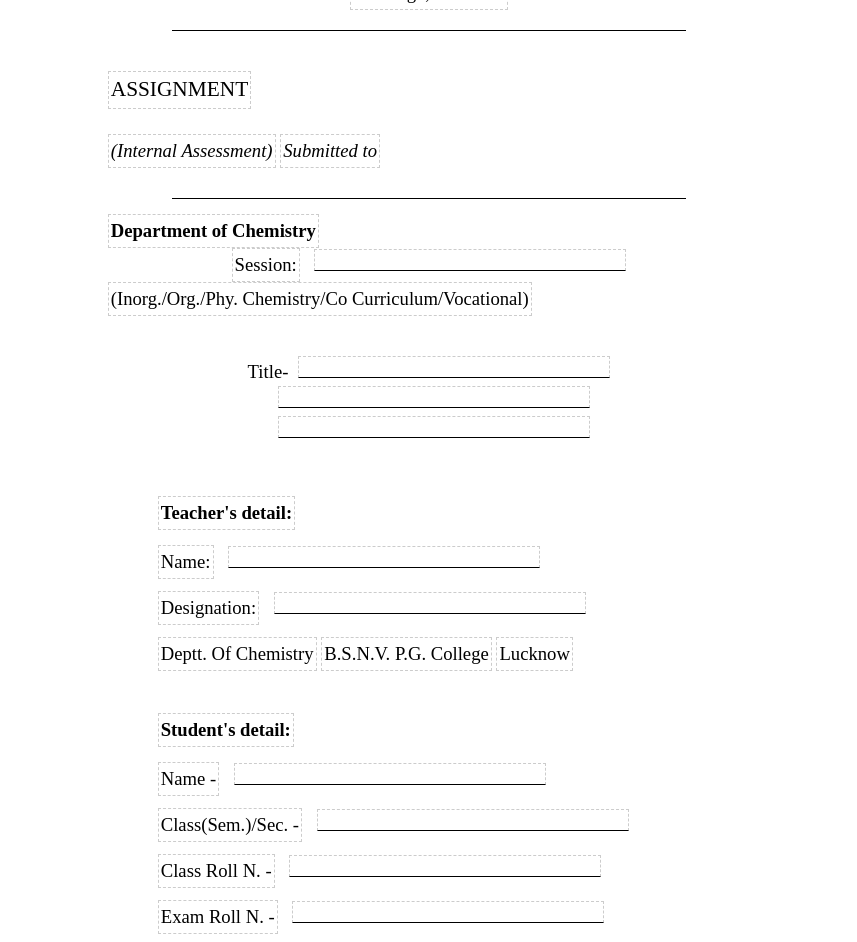
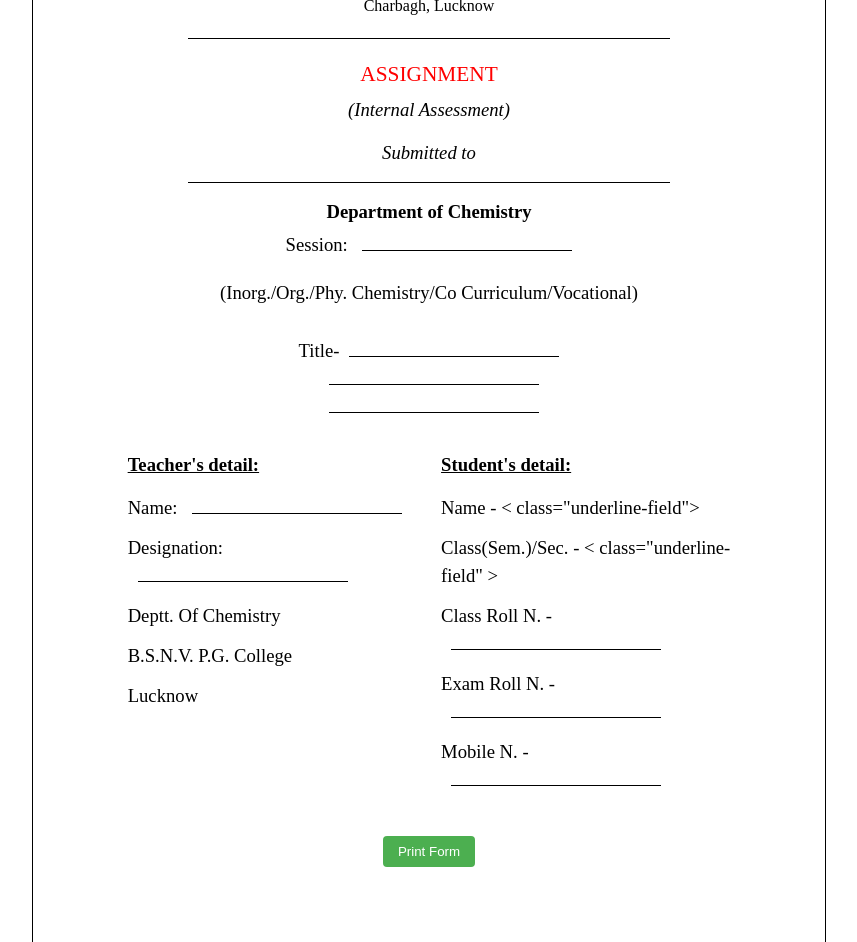
Before and after one commit to sachin-sk24/college, a plain HTML site: page Chem.html in a window 1280 px wide. Shown: the part 142-1084 px from the top of the page, without its empty margins (211-1068 px from the left). Drawn offline with Linux system fonts and the light colour scheme.

Commit message:
Update Chem.html

```diff
--- a/Chem.html
+++ b/Chem.html
@@ -2,204 +2,186 @@
 <html lang="en">
 <head>
     <meta charset="UTF-8">
-    <title>Chemistry Assignment Front Page</title>
+    <title>Chemistry Assignment</title>
     <style>
+        /* A4 Page Setup */
         @page {
             size: A4;
-            margin: 2cm;
+            margin: 0;
         }
         body {
             font-family: "Times New Roman", serif;
-            width: 100%;
             margin: 0;
             padding: 0;
             font-size: 14pt;
             line-height: 1.5;
             background-color: #fff;
         }
-        .container {
+        .page {
             width: 21cm;
-            min-height: 29.7cm;
+            height: 29.7cm;
             margin: 0 auto;
-            padding: 2cm;
+            padding: 2.5cm;
             box-sizing: border-box;
             position: relative;
+            border: 1px solid black;
+            background: white;
         }
-        .editable {
-            border: 1px dashed #ccc;
-            padding: 2px;
-            min-width: 50px;
-            display: inline-block;
-        }
-        .underline-field {
-            border-bottom: 1px solid #000;
-            display: inline-block;
-            min-width: 300px;
-            height: 20px;
-            margin-left: 10px;
-            padding: 0 5px;
-        }
-        .college-header {
+
+        /* Content Styling */
+        .header {
             text-align: center;
             margin-bottom: 20px;
         }
+        .college-name {
+            font-size: 18pt;
+            font-weight: bold;
+            text-transform: uppercase;
+        }
+        .college-address {
+            font-size: 12pt;
+            margin-top: 5px;
+        }
         .divider {
-            border-top: 1px solid #000;
+            border-top: 1px solid black;
             margin: 15px auto;
             width: 80%;
         }
         .assignment-title {
             text-align: center;
             font-size: 16pt;
-            margin: 25px 0 10px 0;
+            color: red;
+            text-transform: uppercase;
+            margin: 20px 0 5px 0;
         }
-        .details-section {
-            margin: 30px 0;
-            padding-left: 50px;
+        .subtitle {
+            text-align: center;
+            font-style: italic;
+            margin-bottom: 15px;
         }
-        .section-heading {
+
+        /* Details Sections */
+        .details-container {
+            display: flex;
+            justify-content: space-between;
+            margin-top: 30px;
+        }
+        .teacher-section, .student-section {
+            width: 48%;
+        }
+        .section-title {
             font-weight: bold;
+            text-decoration: underline;
             margin-bottom: 15px;
         }
         .detail-row {
             margin-bottom: 12px;
         }
+        .underline-field {
+            border-bottom: 1px solid black;
+            min-width: 200px;
+            display: inline-block;
+            margin-left: 10px;
+            height: 18px;
+            padding: 0 5px;
+        }
+
+        /* Title Section */
+        .title-section {
+            text-align: center;
+            margin: 30px 0;
+        }
+
+        /* Controls */
         .controls {
             text-align: center;
-            margin: 20px 0;
+            margin-top: 30px;
         }
         button {
             padding: 8px 15px;
-            margin: 0 5px;
+            margin: 0 10px;
             background-color: #4CAF50;
             color: white;
             border: none;
             border-radius: 4px;
             cursor: pointer;
         }
+
+        /* Print Settings */
         @media print {
-            button, .controls {
-                display: none !important;
-            }
-            .editable {
+            .page {
                 border: none;
-                padding: 0;
-            }
-            body {
-                padding: 0;
-                margin: 0;
-            }
-            .container {
-                padding: 2cm;
+                padding: 2.5cm;
                 margin: 0;
                 width: 100%;
                 height: 100%;
+            }
+            button {
+                display: none;
             }
         }
     </style>
 </head>
 <body>
-    <div class="container" contenteditable="true">
-        <div class="college-header">
-            <div class="editable" style="font-size: 18pt; font-weight: bold; text-transform: uppercase;">B. S. N. V. Postgraduate College</div>
-            <br>
-             <div class="editable">Charbagh, Lucknow</div>
+    <div class="page">
+        <!-- College Header -->
+        <div class="header">
+            <div class="college-name">B. S. N. V. Postgraduate College</div>
+            <div class="college-address">Charbagh, Lucknow</div>
         </div>
 
         <div class="divider"></div>
 
-        <div class="assignment-title editable">ASSIGNMENT</div>
-        <br>
-        <div class="editable" style="text-align: center; font-style: italic;">(Internal Assessment)</div>
-
-        <div class="editable" style="text-align: center; font-style: italic; margin: 15px 0;">Submitted to</div>
+        <!-- Assignment Title -->
+        <div class="assignment-title">ASSIGNMENT</div>
+        <div class="subtitle">(Internal Assessment)</div>
+        <div class="subtitle">Submitted to</div>
 
         <div class="divider"></div>
 
-        <div class="editable" style="text-align: center; font-weight: bold;">Department of Chemistry</div>
-        <div style="text-align: center;">
-            <span class="editable">Session:</span> <span class="underline-field editable"></span>
+        <!-- Department Info -->
+        <div style="text-align: center; font-weight: bold;">Department of Chemistry</div>
+        <div style="text-align: center; margin: 5px 0 20px 0;">
+            Session: <span class="underline-field"></span>
         </div>
-
-        <div class="editable" style="text-align: center; margin-bottom: 40px;">
+        <div style="text-align: center; margin-bottom: 30px;">
             (Inorg./Org./Phy. Chemistry/Co Curriculum/Vocational)
         </div>
 
-        <div style="text-align: center; margin-bottom: 50px;">
-            <div>Title-<span class="underline-field editable"></span></div>
-            <div><span class="underline-field editable"></span></div>
-            <div><span class="underline-field editable"></span></div>
+        <!-- Title Section -->
+        <div class="title-section">
+            <div>Title-<span class="underline-field"></span></div>
+            <div><span class="underline-field"></span></div>
+            <div><span class="underline-field"></span></div>
         </div>
 
-        <div class="details-section">
-            <div class="section-heading editable">Teacher's detail:</div>
-            <div class="detail-row">
-                <span class="editable">Name:</span> <span class="underline-field editable"></span>
+        <!-- Teacher and Student Details -->
+        <div class="details-container">
+            <!-- Left Side - Teacher Details -->
+            <div class="teacher-section">
+                <div class="section-title">Teacher's detail:</div>
+                <div class="detail-row">Name: <span class="underline-field"></span></div>
+                <div class="detail-row">Designation: <span class="underline-field"></span></div>
+                <div class="detail-row">Deptt. Of Chemistry</div>
+                <div class="detail-row">B.S.N.V. P.G. College</div>
+                <div class="detail-row">Lucknow</div>
             </div>
-            <div class="detail-row">
-                <span class="editable">Designation:</span> <span class="underline-field editable"></span>
+
+            <!-- Right Side - Student Details -->
+            <div class="student-section">
+                <div class="section-title">Student's detail:</div>
+                <div class="detail-row">Name -  < class="underline-field"> </div>
+                <div class="detail-row">Class(Sem.)/Sec. - < class="underline-field" > </div>
+                <div class="detail-row">Class Roll N. - <span class="underline-field"></span></div>
+                <div class="detail-row">Exam Roll N. - <span class="underline-field"></span></div>
+                <div class="detail-row">Mobile N. - <span class="underline-field"></span></div>
             </div>
-            <div class="detail-row editable">Deptt. Of Chemistry</div>
-            <div class="detail-row editable">B.S.N.V. P.G. College</div>
-            <div class="detail-row editable">Lucknow</div>
         </div>
 
-        <div class="details-section">
-            <div class="section-heading editable">Student's detail:</div>
-            <div class="detail-row">
-                <span class="editable">Name -</span> <span class="underline-field editable"></span>
-            </div>
-            <div class="detail-row">
-                <span class="editable">Class(Sem.)/Sec. -</span> <span class="underline-field editable"></span>
-            </div>
-            <div class="detail-row">
-                <span class="editable">Class Roll N. -</span> <span class="underline-field editable"></span>
-            </div>
-            <div class="detail-row">
-                <span class="editable">Exam Roll N. -</span> <span class="underline-field editable"></span>
-            </div>
-            <div class="detail-row">
-                <span class="editable">Mobile N. -</span> <span class="underline-field editable"></span>
-            </div>
+        <!-- Controls -->
+        <div class="controls">
+            <button onclick="window.print()">Print Form</button>
         </div>
     </div>
-
-    <div class="controls">
-        <button onclick="window.print()">Print Form</button>
-        <button onclick="toggleEdit()">Toggle Edit Mode</button>
-        <button onclick="saveForm()">Save Form</button>
-        <button onclick="loadForm()">Load Saved</button>
-    </div>
-
-    <script>
-        function toggleEdit() {
-            const container = document.querySelector('.container');
-            container.contentEditable = container.contentEditable === 'true' ? 'false' : 'true';
-            alert(`Edit mode ${container.contentEditable === 'true' ? 'ON' : 'OFF'}`);
-        }
-
-        function saveForm() {
-            const content = document.querySelector('.container').innerHTML;
-            localStorage.setItem('savedForm', content);
-            alert('Form saved successfully!');
-        }
-
-        function loadForm() {
-            const saved = localStorage.getItem('savedForm');
-            if (saved) {
-                document.querySelector('.container').innerHTML = saved;
-                alert('Form loaded successfully!');
-            } else {
-                alert('No saved form found!');
-            }
-        }
-
-        // Make all underline fields clickable to edit
-        document.querySelectorAll('.underline-field').forEach(field => {
-            field.addEventListener('click', function() {
-                this.focus();
-            });
-        });
-    </script>
 </body>
 </html>
```
